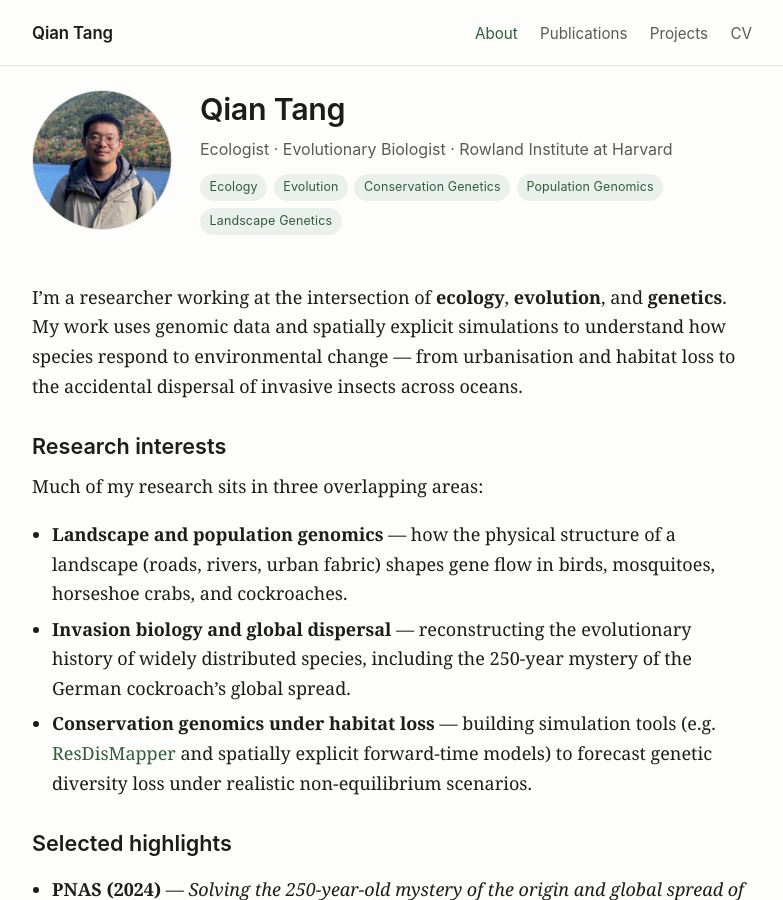
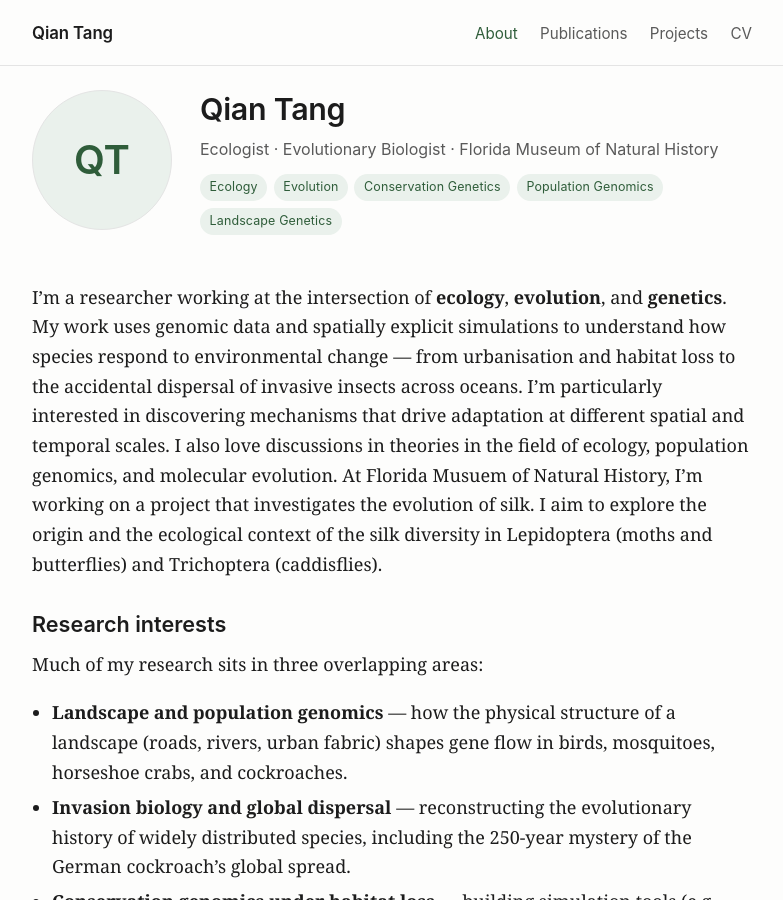
Before and after one commit to qt37t247/qt37t247.github.io, a Jekyll site: the page built from index.md, in a window 1280 px wide and 900 px high. Shown: the whole window, without its empty margins (248-1031 px from the left). Built offline with Jekyll 4.4.1, drawn with Linux system fonts in a browser that asks for light colours.

Commit message:
Add files via upload

```diff
--- a/index.md
+++ b/index.md
@@ -1,14 +1,14 @@
 ---
 layout: default
 title: About
-description: Qian Tang — ecologist and evolutionary biologist at the Rowland Institute at Harvard.
+description: Qian Tang — ecologist and evolutionary biologist at Florida Museum of Natural History.
 ---
 
 <section class="hero">
-  <img class="avatar" src="{{ '/assets/img/avatar.jpg' }}" alt="Photo of Qian Tang">
+  <div class="avatar" aria-hidden="true">QT</div>
   <div>
     <h1>Qian Tang</h1>
-    <p class="role">Ecologist &middot; Evolutionary Biologist &middot; Rowland Institute at Harvard</p>
+    <p class="role">Ecologist &middot; Evolutionary Biologist &middot; Florida Museum of Natural History</p>
     <div class="tags">
       <span class="tag">Ecology</span>
       <span class="tag">Evolution</span>
@@ -22,7 +22,12 @@ description: Qian Tang — ecologist and evolutionary biologist at the Rowland I
 I'm a researcher working at the intersection of **ecology**, **evolution**, and **genetics**.
 My work uses genomic data and spatially explicit simulations to understand how species
 respond to environmental change — from urbanisation and habitat loss to the accidental
-dispersal of invasive insects across oceans.
+dispersal of invasive insects across oceans. I’m particularly interested in discovering
+mechanisms that drive adaptation at different spatial and temporal scales. I also love
+discussions in theories in the field of ecology, population genomics, and molecular
+evolution. At Florida Musuem of Natural History, I’m working on a project that investigates
+the evolution of silk. I aim to explore the origin and the ecological context of the silk
+diversity in Lepidoptera (moths and butterflies) and Trichoptera (caddisflies).
 
 ## Research interests
 
```
Also changed, not shown: cv.md (+20 -9 lines).
